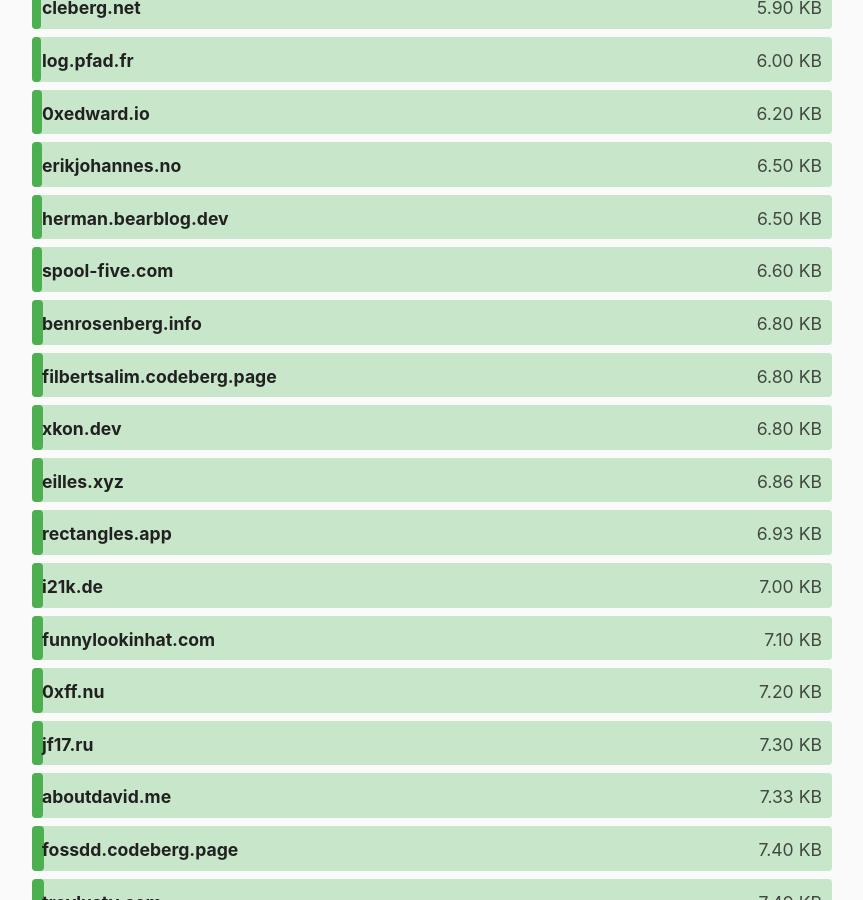
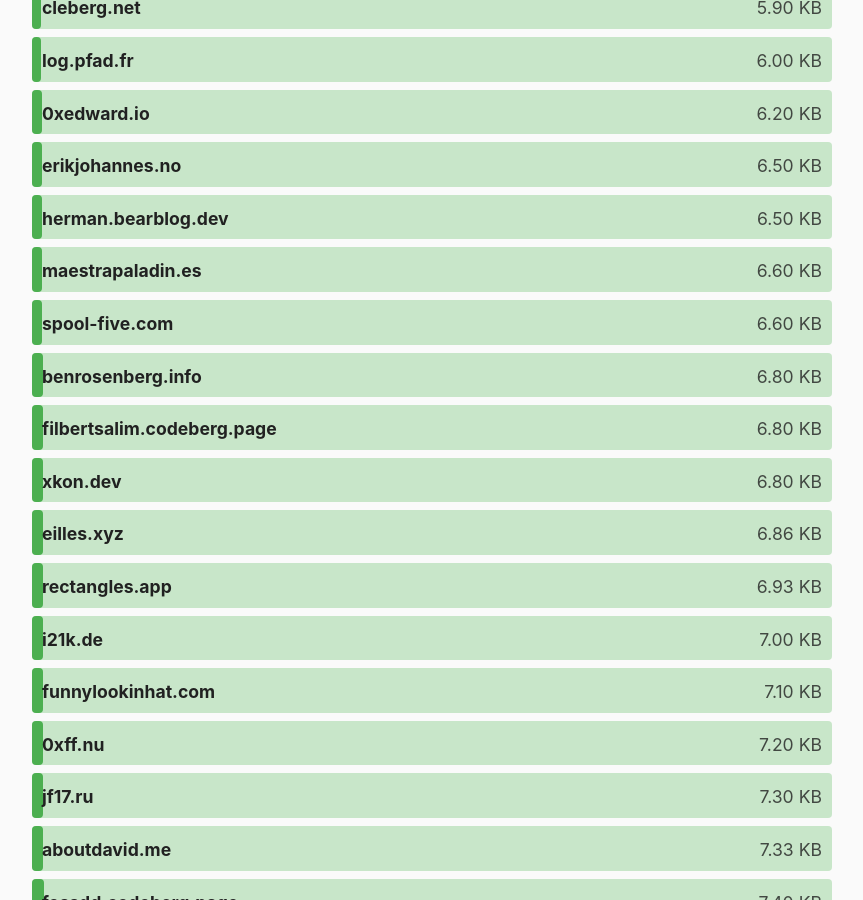
Before and after one commit to kevquirk/512kb.club, a Jekyll site: the page built from index.md, in a window 1280 px wide and 900 px high, scrolled down 2848 px. Shown: the whole window, without its empty margins (208-1071 px from the left). Built offline with Jekyll 4.4.1, drawn with Linux system fonts in a browser that asks for light colours; some of the changed text lies outside the part shown.

Commit message:
Update sites.yml
Update maestrapaladin.es site size

```diff
--- a/_data/sites.yml
+++ b/_data/sites.yml
@@ -1859,8 +1859,8 @@
 
 - domain: maestrapaladin.es
   url: https://maestrapaladin.es/
-  size: 99
-  last_checked: 2023-11-04
+  size: 6.6
+  last_checked: 2023-11-05
 
 - domain: magicznylas.pl
   url: https://www.magicznylas.pl/
```
